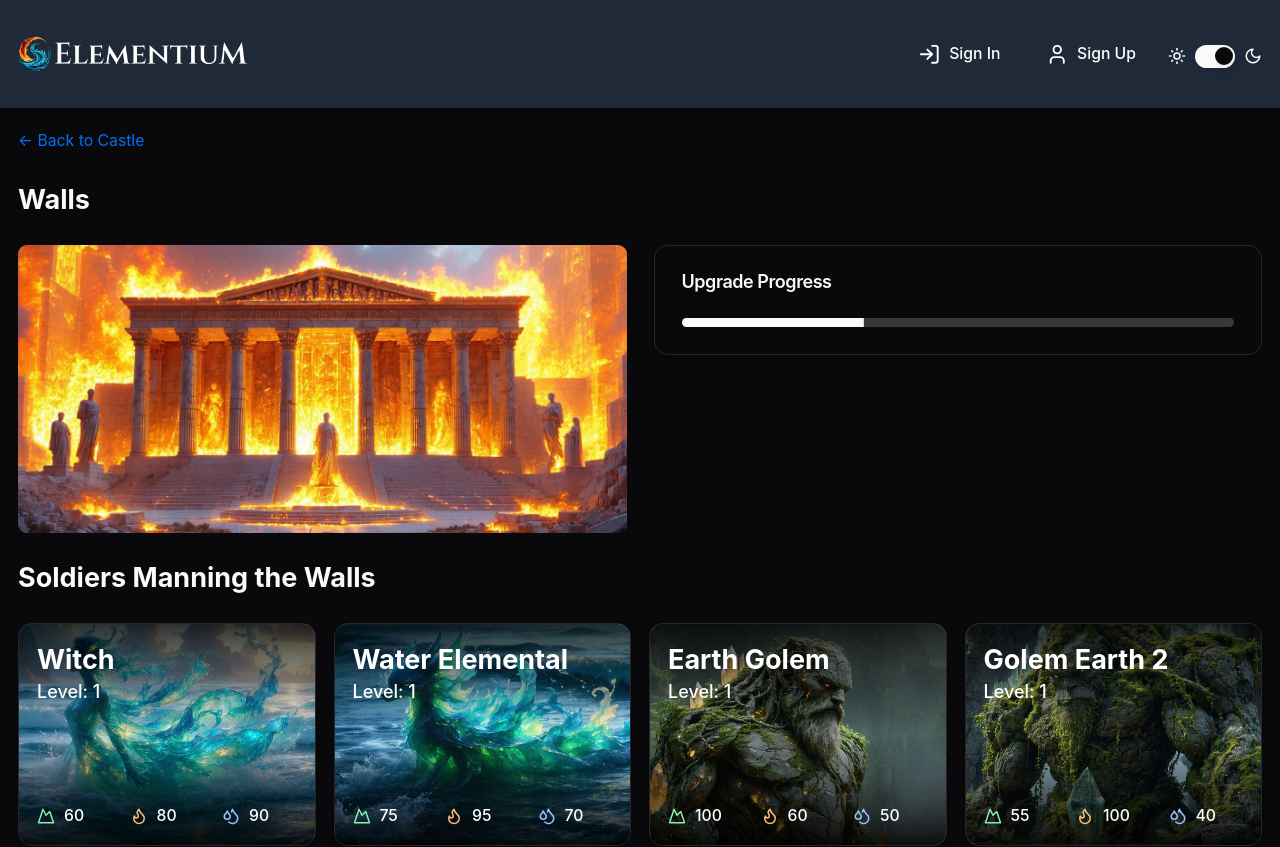
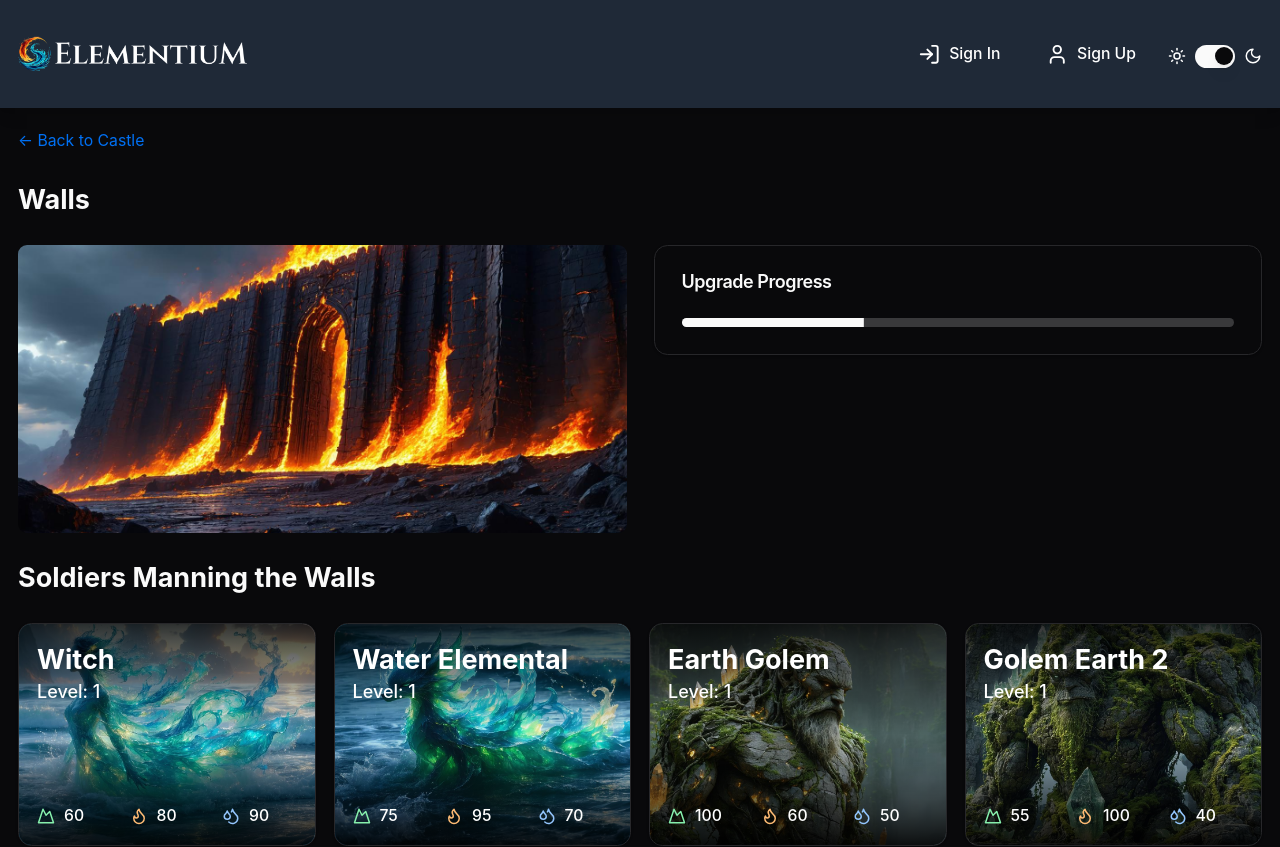
Before and after one commit to asenmitrev/elementium, a Next.js app in the folder client/: page /castle/walls in a window 1280 px wide. Shown: the top 847 px of the page. Built offline with nearby package versions, Linux system fonts and the light colour scheme.

Commit message:
Fix bugs

```diff
--- a/client/pages/castle/hero-altar.tsx
+++ b/client/pages/castle/hero-altar.tsx
@@ -22,7 +22,7 @@ export default function HeroGuild() {
           <div className="grid grid-cols-1 md:grid-cols-2 gap-6 mb-6">
             <div className="relative w-full h-64">
               <Image
-              src="/images/hero-guild-fire.jpg"
+                src="/images/altar-fire.jpg"
                 alt="Castle Banner"
                 fill
                 className="object-cover rounded-lg"
@@ -42,6 +42,7 @@ export default function HeroGuild() {
               </Card>
             </div>
           </div>
+        </div>
         <p className="text-gray-600">
           These heroes have died, you can revive them
         </p>
--- a/client/pages/castle/soldier-guild.tsx
+++ b/client/pages/castle/soldier-guild.tsx
@@ -4,7 +4,6 @@ import CastleLayout from "./layout";
 import { Progress } from "@/components/ui/progress";
 import { Card, CardContent, CardHeader, CardTitle } from "@/components/ui/card";
 import Image from "next/image";
-
 
 export default function HeroGuild() {
   return (
@@ -42,6 +41,7 @@ export default function HeroGuild() {
               </Card>
             </div>
           </div>
+        </div>
 
         <SoldierList soldiers={mockSoldiers} />
       </div>
--- a/client/pages/castle/walls.tsx
+++ b/client/pages/castle/walls.tsx
@@ -20,7 +20,7 @@ export default function HeroGuild() {
           <div className="grid grid-cols-1 md:grid-cols-2 gap-6 mb-6">
             <div className="relative w-full h-64">
               <Image
-                src="/images/hero-guild-fire.jpg"
+                src="/images/wall-fire.jpg"
                 alt="Castle Banner"
                 fill
                 className="object-cover rounded-lg"
```
Lines whose indentation alone changed are shown as unchanged.
